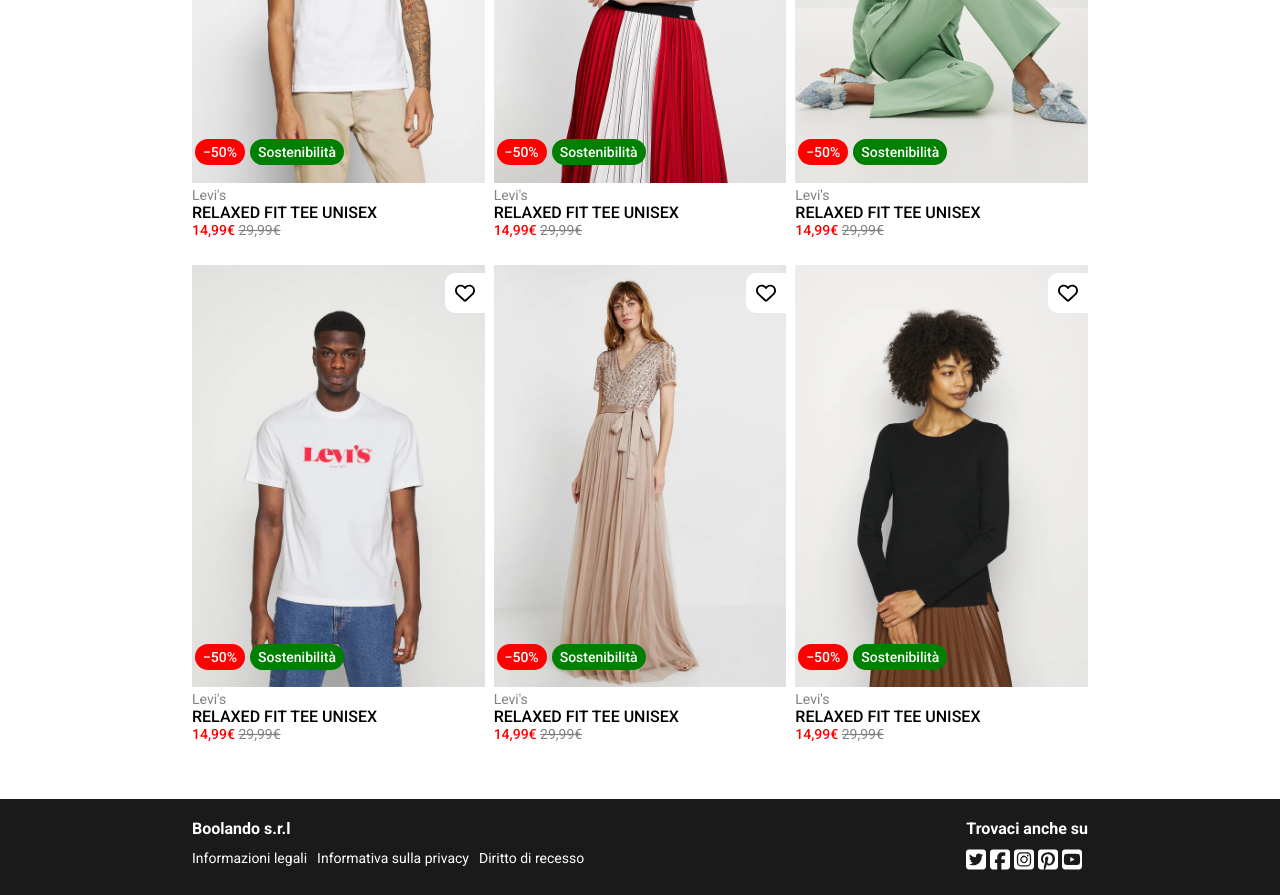
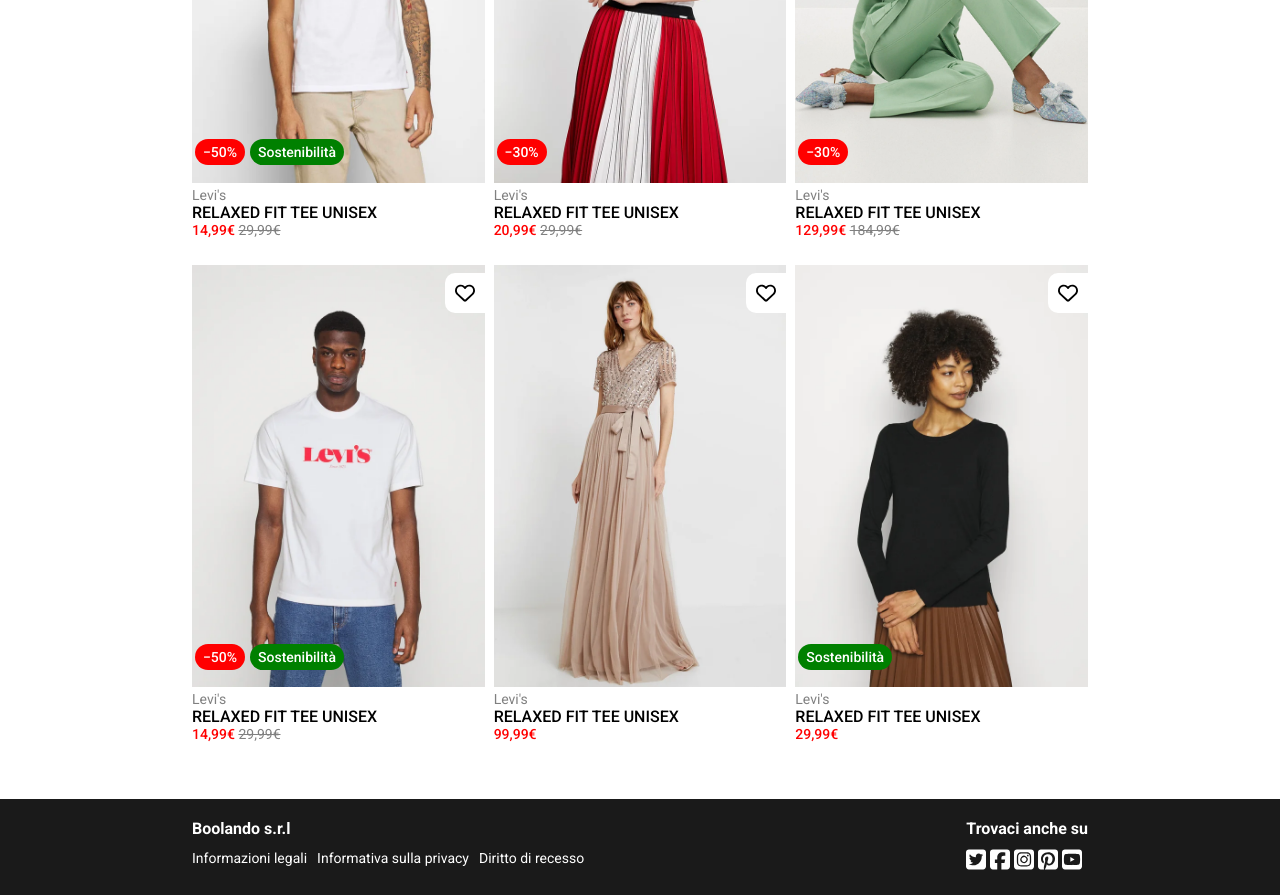
Before and after one commit to fabiodagostino27/html-css-boolando, a plain HTML site: page index.html in a window 1280 px wide. Shown: the part 340-1235 px from the top of the page. Drawn offline with Linux system fonts and the light colour scheme.

Commit message:
FIX: card details

```diff
--- a/index.html
+++ b/index.html
@@ -65,8 +65,7 @@
                 <img class="img-after" src="./img/2b.webp" alt="Prodotto 2 2/2">
 
                 <div class="banner flex">
-                    <div class="banner-red">&minus;50&percnt;</div>
-                    <div class="banner-green">Sostenibilit&agrave;</div>
+                    <div class="banner-red">&minus;30&percnt;</div>
                 </div>
             </figure>
 
@@ -74,7 +73,7 @@
                 <div class="product-brand">Levi's</div>
                 <div class="product-name">RELAXED FIT TEE UNISEX</div>
                 <div class="price">
-                    <span class="current-price">14,99&euro;</span>
+                    <span class="current-price">20,99&euro;</span>
                     <span class="discount">29,99&euro;</span>
                 </div>
             </div>
@@ -91,8 +90,7 @@
                 <img class="img-after" src="./img/3b.webp" alt="Prodotto 3 2/2">
 
                 <div class="banner flex">
-                    <div class="banner-red">&minus;50&percnt;</div>
-                    <div class="banner-green">Sostenibilit&agrave;</div>
+                    <div class="banner-red">&minus;30&percnt;</div>
                 </div>
             </figure>
 
@@ -100,8 +98,8 @@
                 <div class="product-brand">Levi's</div>
                 <div class="product-name">RELAXED FIT TEE UNISEX</div>
                 <div class="price">
-                    <span class="current-price">14,99&euro;</span>
-                    <span class="discount">29,99&euro;</span>
+                    <span class="current-price">129,99&euro;</span>
+                    <span class="discount">184,99&euro;</span>
                 </div>
             </div>
         </a>
@@ -141,19 +139,13 @@
 
                 <img class="img-before" src="./img/5.webp" alt="Prodotto 5 1/2">
                 <img class="img-after" src="./img/5b.webp" alt="Prodotto 5 2/2">
-
-                <div class="banner flex">
-                    <div class="banner-red">&minus;50&percnt;</div>
-                    <div class="banner-green">Sostenibilit&agrave;</div>
-                </div>
             </figure>
 
             <div class="card-bottom">
                 <div class="product-brand">Levi's</div>
                 <div class="product-name">RELAXED FIT TEE UNISEX</div>
                 <div class="price">
-                    <span class="current-price">14,99&euro;</span>
-                    <span class="discount">29,99&euro;</span>
+                    <span class="current-price">99,99&euro;</span>
                 </div>
             </div>
         </a>
@@ -169,7 +161,6 @@
                 <img class="img-after" src="./img/6b.webp" alt="Prodotto 6 2/2">
 
                 <div class="banner flex">
-                    <div class="banner-red">&minus;50&percnt;</div>
                     <div class="banner-green">Sostenibilit&agrave;</div>
                 </div>
             </figure>
@@ -178,8 +169,7 @@
                 <div class="product-brand">Levi's</div>
                 <div class="product-name">RELAXED FIT TEE UNISEX</div>
                 <div class="price">
-                    <span class="current-price">14,99&euro;</span>
-                    <span class="discount">29,99&euro;</span>
+                    <span class="current-price">29,99&euro;</span>
                 </div>
             </div>
         </a>
```
